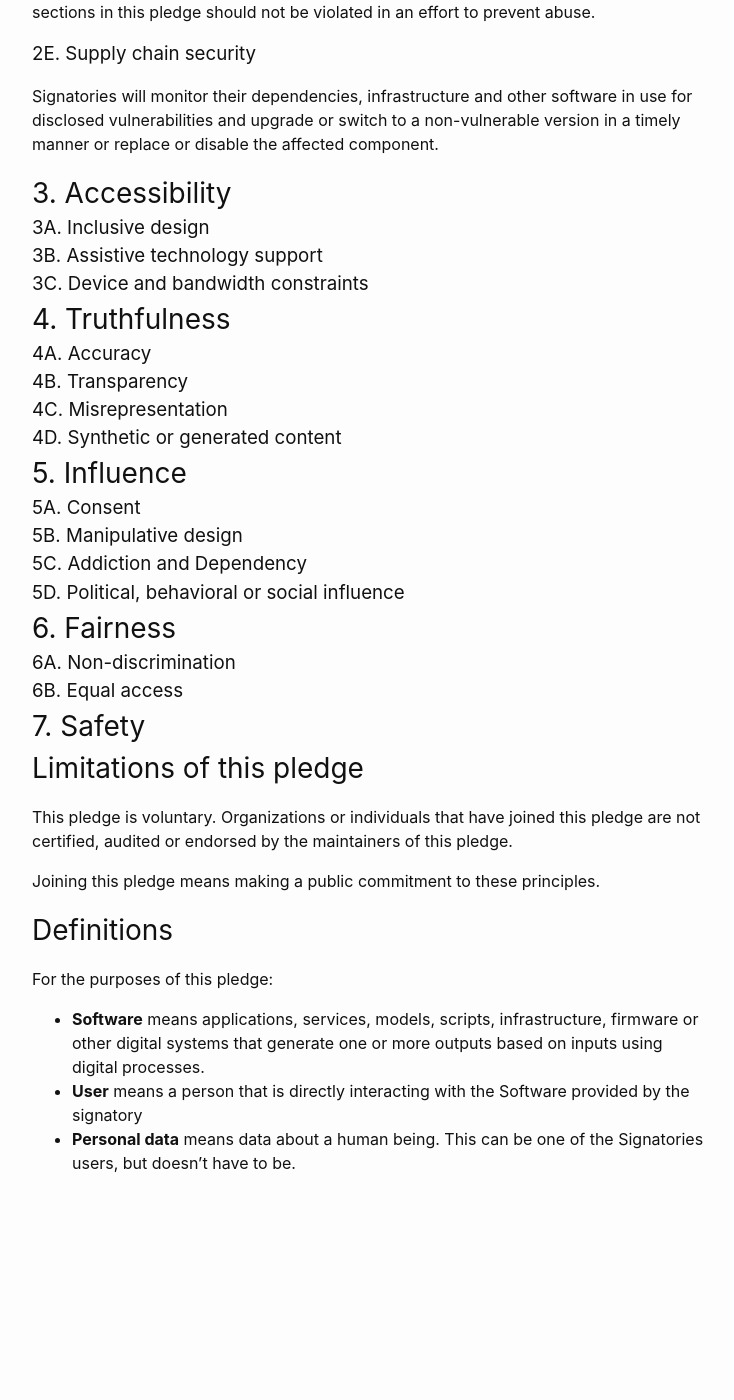
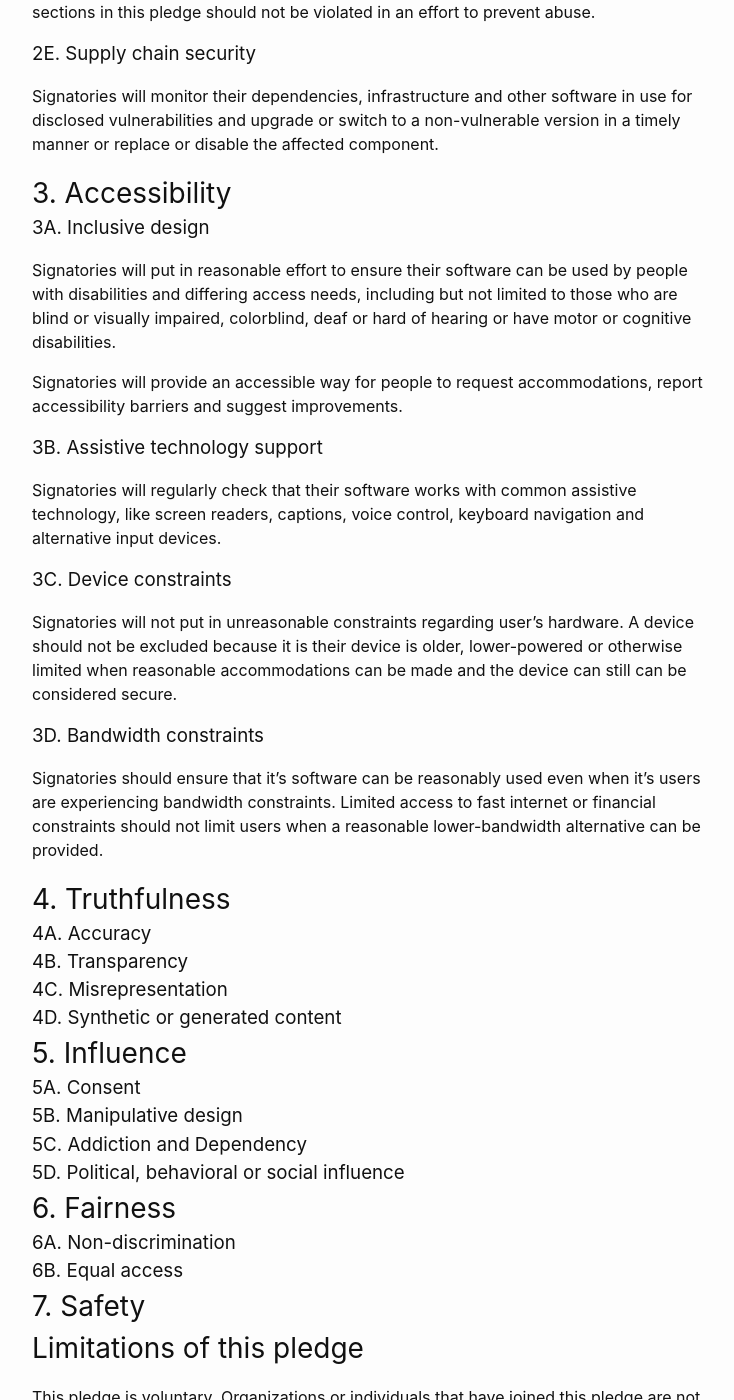
Before and after one commit to PrinsFrank/ethicalsoftwarepledge.org, a Jekyll site: the page built from PLEDGE.md, in a window 1280 px wide and 1400 px high, scrolled down 2292 px. Shown: the whole window, without its empty margins (268-1002 px from the left). Built offline with Jekyll 4.4.1, drawn with Linux system fonts in a browser that asks for light colours; before the commit the page ends 3513 px from its top, so only the background shows below that.

Commit message:
Add content for section 3

```diff
--- a/PLEDGE.md
+++ b/PLEDGE.md
@@ -102,9 +102,29 @@ and upgrade or switch to a non-vulnerable version in a timely manner or replace
 
 ### 3A. Inclusive design
 
+Signatories will put in reasonable effort to ensure their software can be used by people with disabilities and
+differing access needs, including but not limited to those who are blind or visually impaired, colorblind, deaf or hard
+of hearing or have motor or cognitive disabilities.
+
+Signatories will provide an accessible way for people to request accommodations, report accessibility barriers and
+suggest improvements.
+
 ### 3B. Assistive technology support
 
-### 3C. Device and bandwidth constraints
+Signatories will regularly check that their software works with common assistive technology, like screen readers,
+captions, voice control, keyboard navigation and alternative input devices.
+
+### 3C. Device constraints
+
+Signatories will not put in unreasonable constraints regarding user's hardware. A device should not be excluded because
+it is their device is older, lower-powered or otherwise limited when reasonable accommodations can be made and the
+device can still can be considered secure.
+
+### 3D. Bandwidth constraints
+
+Signatories should ensure that it's software can be reasonably used even when it's users are experiencing bandwidth
+constraints. Limited access to fast internet or financial constraints should not limit users when a reasonable
+lower-bandwidth alternative can be provided.
 
 ## 4. Truthfulness
 
```
